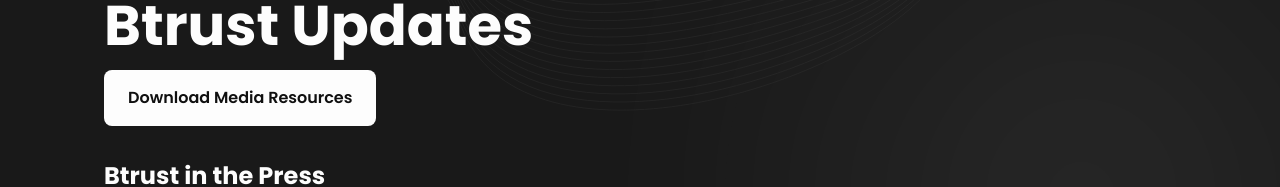
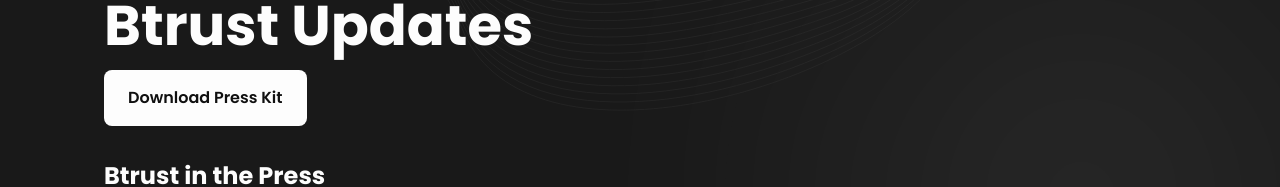
Before and after one commit to btrustteam/website, a Next.js app: page /media in a window 1280 px wide. Shown: the part 260-447 px from the top of the page. Built offline with nearby package versions, Linux system fonts and the light colour scheme.

Commit message:
fix: change press kit cta button

```diff
--- a/src/app/media/mainMedia.tsx
+++ b/src/app/media/mainMedia.tsx
@@ -17,7 +17,7 @@
         <div>
           <ButtonWithArrow
             noIcon={true}
-            text="Download Media Resources"
+            text="Download Press Kit"
             onClick={() => setIsMediaResources(true)}
           />
         </div>
```
